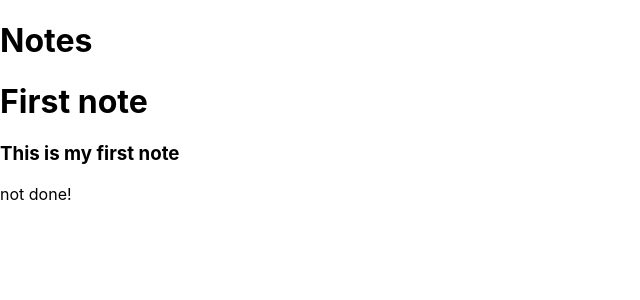
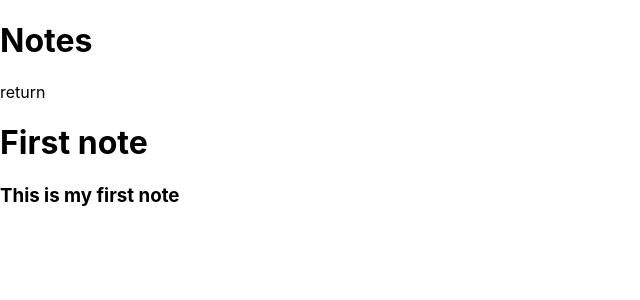
Before and after one commit to snowleopardAlexa/zoo-animals-tracker, a React (Create React App) app: page / in a window 1280 px wide. Shown: the top 300 px of the page, without its empty margins (0-640 px from the left). Built offline with nearby package versions, Linux system fonts and the light colour scheme.

Commit message:
add 3 other components

```diff
--- a/src/App.js
+++ b/src/App.js
@@ -1,8 +1,9 @@
 import React, { useState } from 'react';
 import './App.css';
+import Note from './Note';
 
-function App() {
 
+const App = () => {
   const [notes] = useState([
     {
       title: "First note",
@@ -10,18 +11,11 @@ function App() {
       done: false
     }
   ]);
-
   return (
     <div>
       <h1>Notes</h1>
-      {notes.map(note => {
-        return (
-          <div>
-            <h1>{note.title}</h1>
-            <h3>{note.description}</h3>
-            <p>{note.done ? "done!" : "not done!"}</p>
-          </div>
-        );
+      {notes.map(({ title, description, done }) => {
+        return <Note title={title} description={description} done={done} />;
       })}
     </div>
   );
--- /dev/null
+++ b/src/Description.jsx
@@ -0,0 +1,7 @@
+import React from 'react'
+
+function Description({ description }) {
+    return <h3>{description}</h3>;
+}
+
+export default Description;
--- /dev/null
+++ b/src/Done.jsx
@@ -0,0 +1,7 @@
+import React from 'react'
+
+function Done( { done }) {
+    return <h3>{done}</h3>;
+}
+
+export default Done;
--- /dev/null
+++ b/src/Note.jsx
@@ -0,0 +1,16 @@
+import React from 'react';
+import Title from './Title';
+import Description from './Description';
+import Done from './Done';
+
+const Note = ({ title, description, done }) => {
+    return (
+      <div>
+        <Title title={title} />
+        <Description description={description} />
+        <Done done={done} />
+      </div>
+    );
+  };
+
+  export default Note;
--- /dev/null
+++ b/src/Title.jsx
@@ -0,0 +1,11 @@
+import React from 'react'
+
+function Title({ title }) {
+    return (
+        <div>
+            return <h1>{title}</h1>
+        </div>
+    )
+}
+
+export default Title;
```
